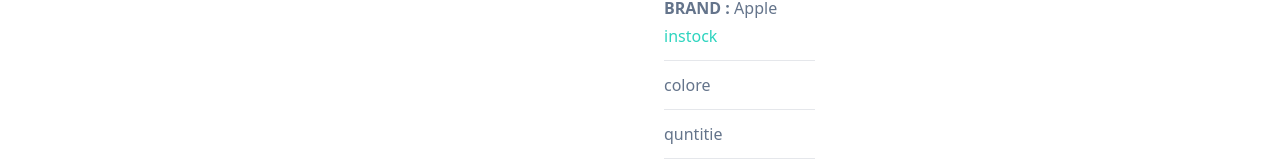
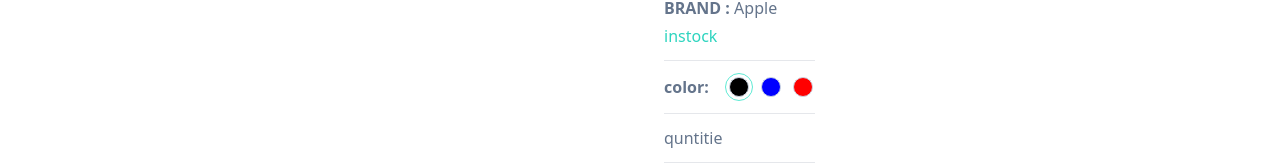
Before and after one commit to abdulrashidkalodi/E-Commerce-Application, a Next.js app: page /product/1 in a window 1280 px wide. Shown: the part 579-744 px from the top of the page. Built offline with nearby package versions, Linux system fonts and the light colour scheme; a web font is replaced by a local one.

Commit message:
colore select fully functionated

```diff
--- /dev/null
+++ b/app/components/products/SetColor.tsx
@@ -0,0 +1,48 @@
+"use client";
+import {
+  CartProductType,
+  SelectedImgType,
+} from "@/app/product/[productId]/ProductDetails";
+
+interface SetColorProps {
+  images: SelectedImgType[];
+  cartProduct: CartProductType;
+  handleColorSelect: (value: SelectedImgType) => void;
+}
+const SetColor: React.FC<SetColorProps> = ({
+  images,
+  cartProduct,
+  handleColorSelect,
+}) => {
+  return (
+    <div>
+      <div className="flex gap-4 items-center ">
+        <span className="font-semibold">color:</span>
+        <div className="flex gap-1">
+          {images.map((image) => {
+            return (
+              <div
+                key={image.color}
+                onClick={() => {
+                  handleColorSelect(image);
+                }}
+                className={`h-7 w-7 rounded-full border-teal-300 flex items-center justify-center ${
+                  cartProduct.selectedImg.color === image.color
+                    ? "border-[1.5px]"
+                    : "border-none"
+                }`}
+              >
+                <div
+                  style={{ background: image.colorCode }}
+                  className="h-5 w-5 rounded-full border-[1.2px] border-slate-300 cursor-pointer"
+                ></div>
+              </div>
+            );
+          })}{" "}
+        </div>
+      </div>
+    </div>
+  );
+};
+
+export default SetColor;
--- a/app/product/[productId]/ProductDetails.tsx
+++ b/app/product/[productId]/ProductDetails.tsx
@@ -1,20 +1,64 @@
-"use client+";
+"use client";
+import SetColor from "@/app/components/products/SetColor";
+import truncateText from "@/utils/truncateText";
 import { Rating } from "@mui/material";
+import { useCallback, useState } from "react";
 interface ProductDetailsProps {
   product: any;
 }
+export type CartProductType = {
+  id: string;
+  name: string;
+  description: string;
+  category: string;
+  brand: string;
+  selectedImg: SelectedImgType;
+  quantity: number;
+  price: number;
+};
+export type SelectedImgType = {
+  color: string;
+  colorCode: string;
+  image: string;
+};
 const Horizontal = () => {
   return <hr className="w-[30%] my-2" />;
 };
 const ProductDetails: React.FC<ProductDetailsProps> = ({ product }) => {
+  const [cartProduct, setCartProduct] = useState<CartProductType>({
+    id: product.id,
+    name: product.name,
+    description: product.description,
+    category: product.category,
+    brand: product.brand,
+    selectedImg: { ...product.images[0] },
+    quantity: 1,
+    price: product.price,
+  });
+  console.log(cartProduct);
+
   const productRating =
     product.reviews.reduce((acc: number, item: any) => item.rating + acc, 0) /
     product.reviews.length;
+
+  const handleColorSelect = useCallback(
+    (value: SelectedImgType) => {
+      setCartProduct((prev) => {
+        return {
+          ...prev,
+          selectedImg: value,
+        };
+      });
+    },
+    [cartProduct.selectedImg]
+  );
   return (
     <div className="grid grid-cols-1 md:grid-cols-2 gap-12">
       <div>image</div>
       <div className="flex flex-col gap-1 text-slate-500 text-small">
-        <h2 className="text-3xl font-medium text-slate-700">{product.name}</h2>
+        <h2 className="text-3xl font-medium text-slate-700">
+          {truncateText(product.name)}
+        </h2>
         <div className="flex item-center gap-2 ">
           <Rating value={productRating} readOnly />
           <div>{product.reviews.length}reviews</div>
@@ -35,7 +79,11 @@
           {product.inStock ? "instock" : "not available"}{" "}
         </div>
         <Horizontal />
-        <div>colore</div>
+        <SetColor
+          cartProduct={cartProduct}
+          images={product.images}
+          handleColorSelect={handleColorSelect}
+        />
         <Horizontal />
         <div>quntitie </div>
         <Horizontal />
```
